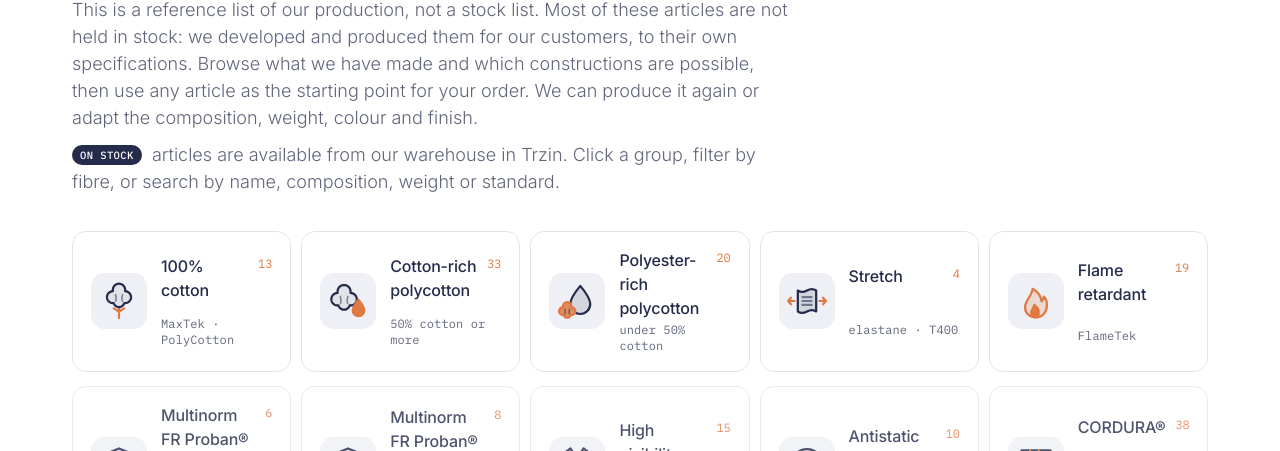
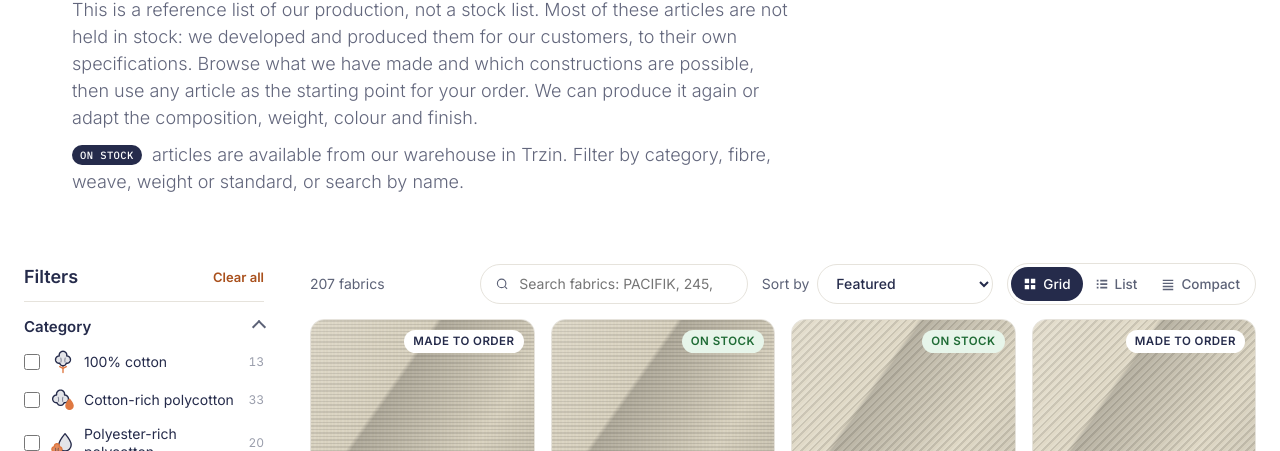
Before and after one commit to 100jkoo/SPLETNA-STRAN-MAXIMO, a plain HTML site: page manufacturing.html in a window 1280 px wide. Shown: the part 349-800 px from the top of the page. Drawn offline with Linux system fonts and the light colour scheme.

Commit message:
Made to order: remove group tiles from the page header
Co-Authored-By: Claude Opus 5.5 <noreply@anthropic.com>
Claude-Session: https://claude.ai/code/session_011SNvFh3v6MMGw2GRpUHzvN

```diff
--- a/manufacturing.html
+++ b/manufacturing.html
@@ -519,8 +519,8 @@ footer a{text-decoration:none}footer a:hover{color:var(--ink)}
   <div class="wrap">
     <p class="eyebrow rise">Manufacturing solutions</p>
     <h1 class="rise d1">Fabrics we have made <span>for our customers.</span></h1>
-    <p class="lede rise d2">This is a reference list of our production, not a stock list. Most of these articles are not held in stock: we developed and produced them for our customers, to their own specifications. Browse what we have made and which constructions are possible, then use any article as the starting point for your order. We can produce it again or adapt the composition, weight, colour and finish.</p><p class="lede rise d2" style="margin-top:10px"><span class="stock" style="vertical-align:2px">On stock</span>&nbsp; articles are available from our warehouse in Trzin. Click a group, filter by fibre, or search by name, composition, weight or standard.</p>
-    <nav class="index rise d3" id="index" aria-label="Fabric groups"></nav>
+    <p class="lede rise d2">This is a reference list of our production, not a stock list. Most of these articles are not held in stock: we developed and produced them for our customers, to their own specifications. Browse what we have made and which constructions are possible, then use any article as the starting point for your order. We can produce it again or adapt the composition, weight, colour and finish.</p><p class="lede rise d2" style="margin-top:10px"><span class="stock" style="vertical-align:2px">On stock</span>&nbsp; articles are available from our warehouse in Trzin. Filter by category, fibre, weave, weight or standard, or search by name.</p>
+
   </div>
 </header>
 
```
